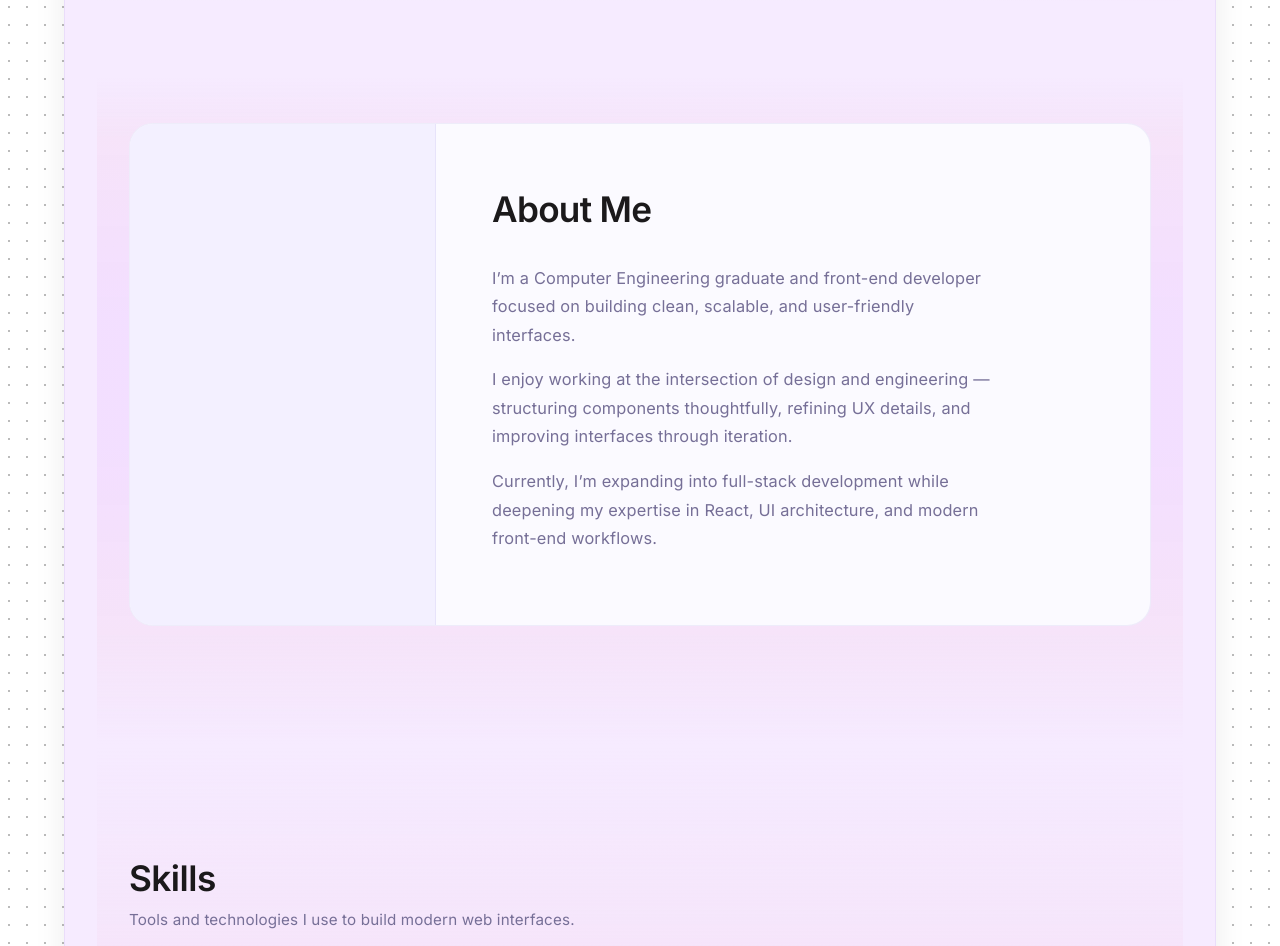
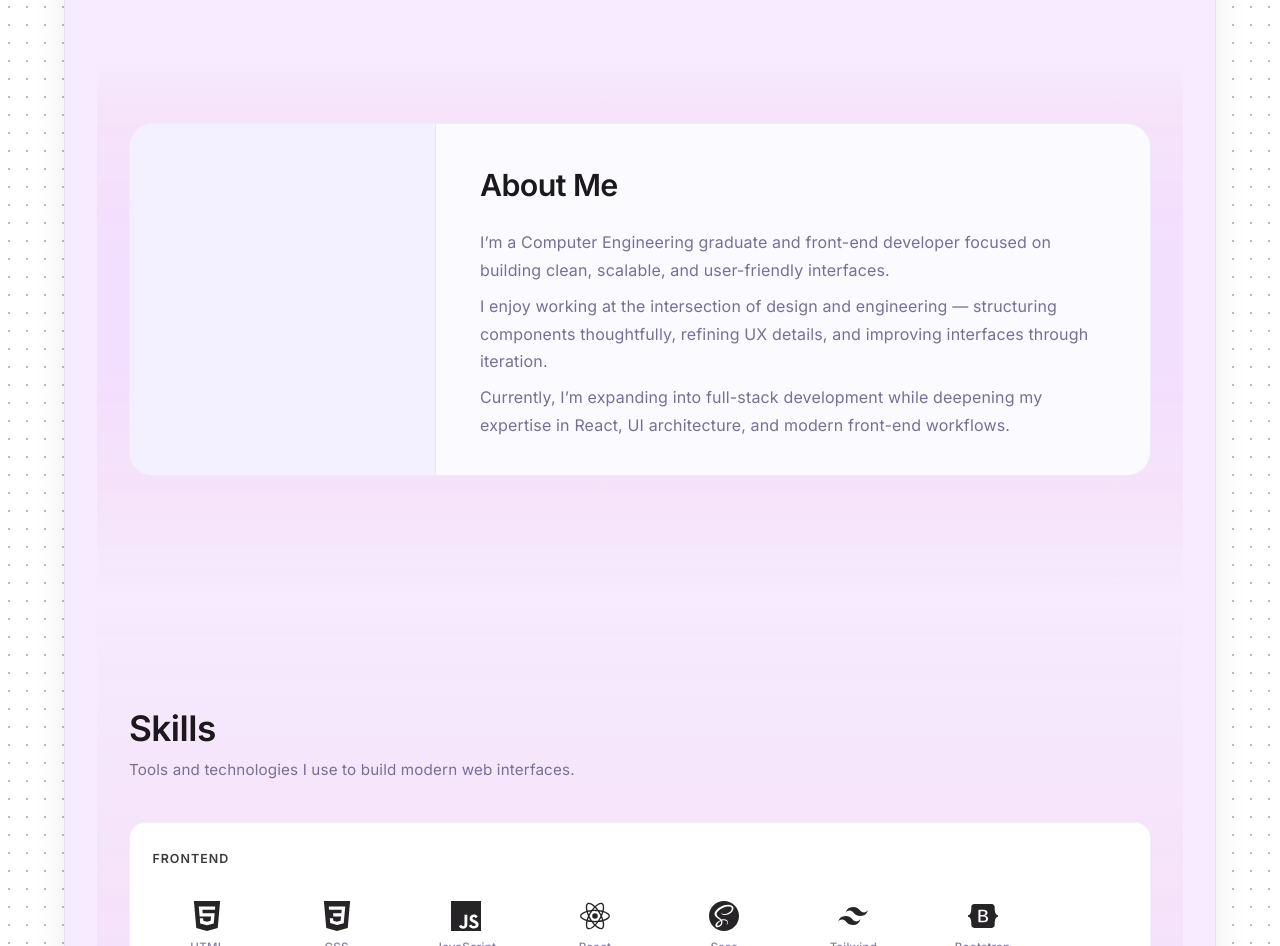
Before and after one commit to sushantshinde7/sushant-portfolio, a React (Vite) app: page / in a window 1280 px wide. Shown: the part 740-1686 px from the top of the page. Built offline with nearby package versions, Linux system fonts and the light colour scheme.

Commit message:
refactor(about): make desktop layout content-driven and reduce vertical stretch
- removed fixed min-height from about-visual
- reduced vertical padding in about-content
- improved text scaling and line length
- allowed card height to adapt to content
- refined desktop visual-to-content ratio

```diff
--- a/src/styles/About.css
+++ b/src/styles/About.css
@@ -107,7 +107,7 @@
 
 .about-visual {
   position: relative;
-  min-height: 420px;
+  height: 100%;
 
   background: var(--surface-2);
 
@@ -123,21 +123,21 @@
 ========================= */
 
 .about-content {
-  padding: 3.5rem;
-  max-width: 620px;
+  padding: 2.25rem 2.75rem;
+  max-width: 780px;
 }
 
 .about-title {
-  font-size: 2.2rem;
+  font-size: clamp(1.9rem, 1.5vw, 2.2rem);
   font-weight: 600;
   letter-spacing: -0.02em;
-  margin-bottom: 1.6rem;
+  margin-bottom: 1.2rem;
 }
 
 
 .about-content p {
-  margin-bottom: 1rem;
-  line-height: 1.75;
+  font-size: 1rem;
+  line-height: 1.7;
   color: var(--text-muted);
 }
 
```
